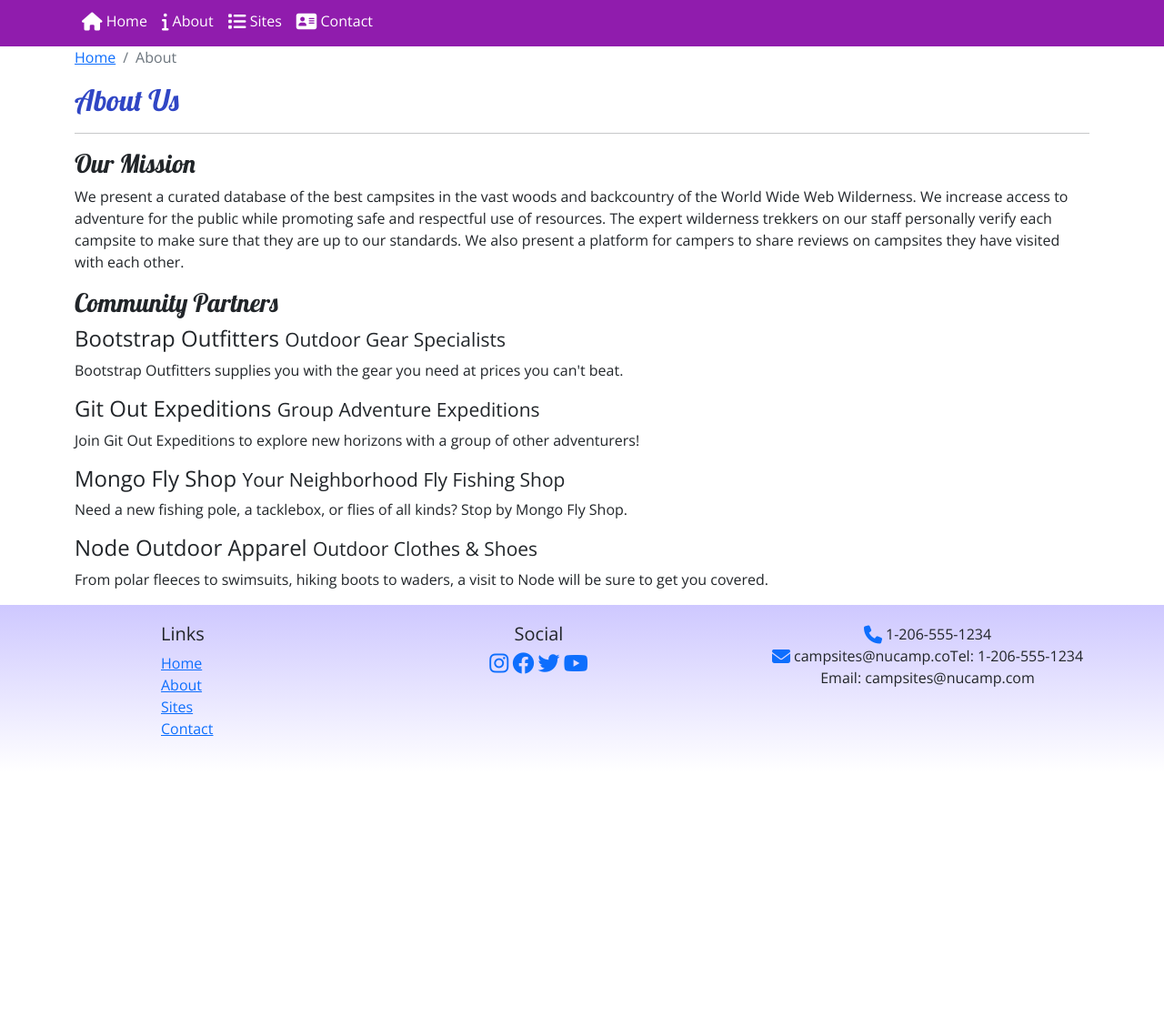
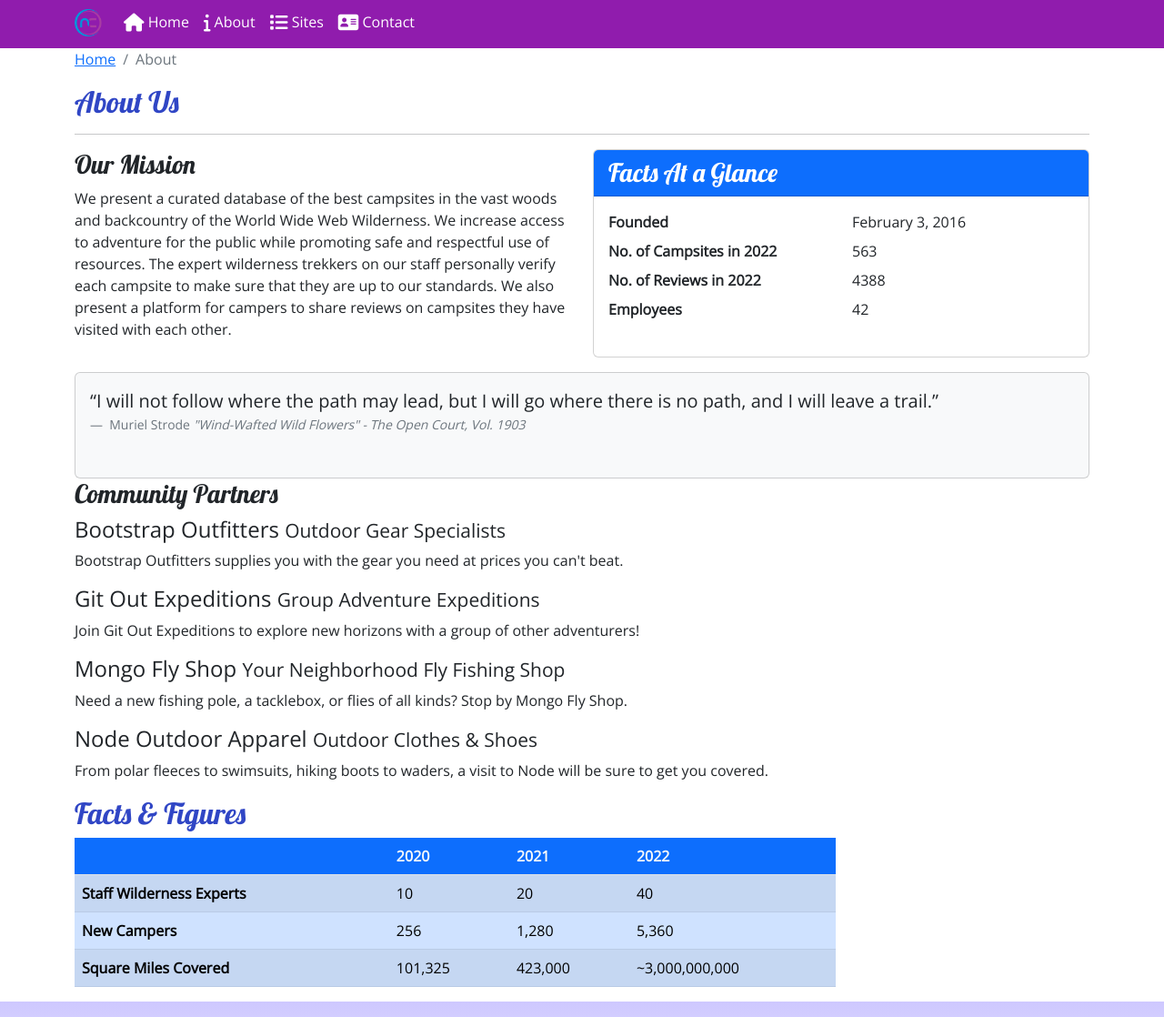
Before and after one commit to AaronSlowinski/nucampsite, a plain HTML site: page aboutus.html in a window 1280 px wide. Shown: the part 167-1285 px from the top of the page at 91% size. Before the commit the page ends 1016 px from the top, so only its background shows below. Drawn offline with nearby package versions, Linux system fonts and the light colour scheme.

Commit message:
display tables, images and flex utilities

```diff
--- a/aboutus.html
+++ b/aboutus.html
@@ -22,6 +22,9 @@
     <header>
         <div class="container">
             <div class="row">
+                <div class="col-4 col-sm-3 col-md-2 align-self-center">
+                    <img src="img/img/logo.png" class="img-fluid" />
+                </div>
                 <div class="col">
                     <h1>Nucamp</h1>
                     <h2>a better way to camp</h2>
@@ -33,6 +36,8 @@
     <!--Nav bar-->
 <nav class = "navbar navbar-expand-sm navbar-dar sticky-top">
     <div class="container">
+        <a class="navbar-brand" href="index.html"><img src="img/img/logo.png" height="30" width="30" /></a>
+        <button class="navbar-toggler" type="button" data-bs-toggle="collapse" data-bs-target="#nucampNavbar">
     <button class="navbar-toggler ms-auto" type="button" data-bs-toggle="collapse" data-bs-target="#nucampNavbar">
             <span class="navbar-toggler-icon"></span>
     </button>
@@ -60,15 +65,46 @@
             </div>
         </div>
 
-        <section class="row">
+        <section class="row" row-content>
+            <div class="col-sm-6">
+                <h3>Our Mission</h3>
+                <p>We present a curated database of the best campsites in the vast woods and backcountry of the World
+                    Wide Web Wilderness. We increase access to adventure for the public while promoting safe and
+                    respectful use of resources. The expert wilderness trekkers on our staff personally verify each
+                    campsite to make sure that they are up to our standards. We also present a platform for campers to
+                    share reviews on campsites they have visited with each other.</p>
+            </div>
+            <div class="col-sm-6">
+                <div class="card">
+                    <h3 class="card-header bg-primary text-white">Facts At a Glance</h3>
+                    <div class="card-body">
+                        <dl class="row">
+                            <dt class="col-6">Founded</dt>
+                            <dd class="col-6">February 3, 2016</dd>
+                            <dt class="col-6">No. of Campsites in 2022</dt>
+                            <dd class="col-6">563</dd>
+                            <dt class="col-6">No. of Reviews in 2022</dt>
+                            <dd class="col-6">4388</dd>
+                            <dt class="col-6">Employees</dt>
+                            <dd class="col-6">42</dd>
+                        </dl>
+                    </div>
+                </div>
+            </div>
             <div class="col">
-                <h3>Our Mission</h3>
-                <p>We present a curated database of the best campsites in the vast woods and backcountry of the World Wide Web Wilderness. We increase access
-                to adventure for the public while promoting safe and respectful use of resources. The expert wilderness trekkers on our staff personally verify each
-                campsite to make sure that they are up to our standards. We also present a platform for campers to share reviews on campsites they have visited
-                with each other.</p>
+                <div class="card bg-light mt-3">
+                    <figure class="card-body">
+                        <blockquote class="blockquote">
+                            <q>I will not follow where the path may lead, but I will go where there is no path, and I will leave a trail.</q>
+                        </blockquote>
+                        <figcaption class="blockquote-footer">
+                            Muriel Strode <cite>"Wind-Wafted Wild Flowers" - The Open Court, Vol. 1903</cite>
+                        </figcaption>
+                    </figure>
+                </div>
             </div>
         </section>
+
 
         <section class="row">
             <div class="col">
@@ -83,6 +119,41 @@
                 <p class="d-none d-sm-block">From polar fleeces to swimsuits, hiking boots to waders, a visit to Node will be sure to get you covered.</p>
             </div>
         </section>
+            <div class="col-sm-9">
+            <h2>Facts & Figures</h2>
+            <div class="table-responsive">
+                <table class="table table-striped">
+                    <thead class="bg-primary text-light">
+                        <tr>
+                            <th></th>
+                            <th>2020</th>
+                            <th>2021</th>
+                            <th>2022</th>
+                        </tr>
+                    </thead>
+                    <tbody class="table-primary">
+                        <tr>
+                            <th>Staff Wilderness Experts</th>
+                            <td>10</td>
+                            <td>20</td>
+                            <td>40</td>
+                        </tr>
+                        <tr>
+                            <th>New Campers</th>
+                            <td>256</td>
+                            <td>1,280</td>
+                            <td>5,360</td>
+                        </tr>
+                        <tr>
+                            <th>Square Miles Covered</th>
+                            <td>101,325</td>
+                            <td>423,000</td>
+                            <td>~3,000,000,000</td>
+                        </tr>
+                    </tbody>
+                </table>
+            </div>
+        </div>
     </main>
 
     <footer>
```
Also changed, not shown: contactus.html (+5 -0 lines), index.html (+22 -5 lines), img/img/bootstrap-thumb.png (added), img/img/breadcrumb-trail-thumb.jpg (added), img/img/breadcrumb-trail.jpg (added), img/img/chrome-river-thumb.jpg (added), img/img/chrome-river.jpg (added), img/img/logo.png (added), img/img/react-lake-thumb.jpg (added), img/img/react-lake.jpg (added), 2 other files.
